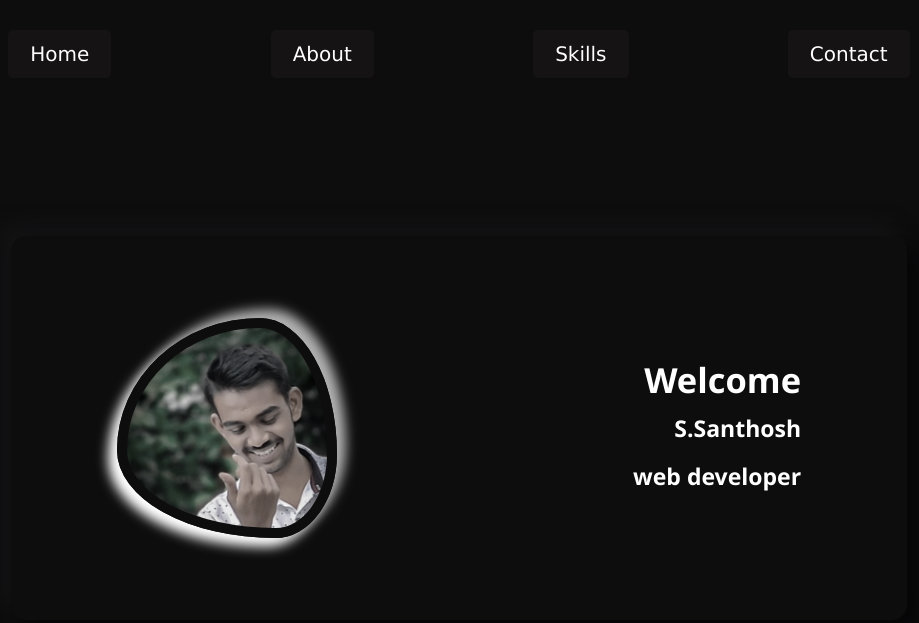
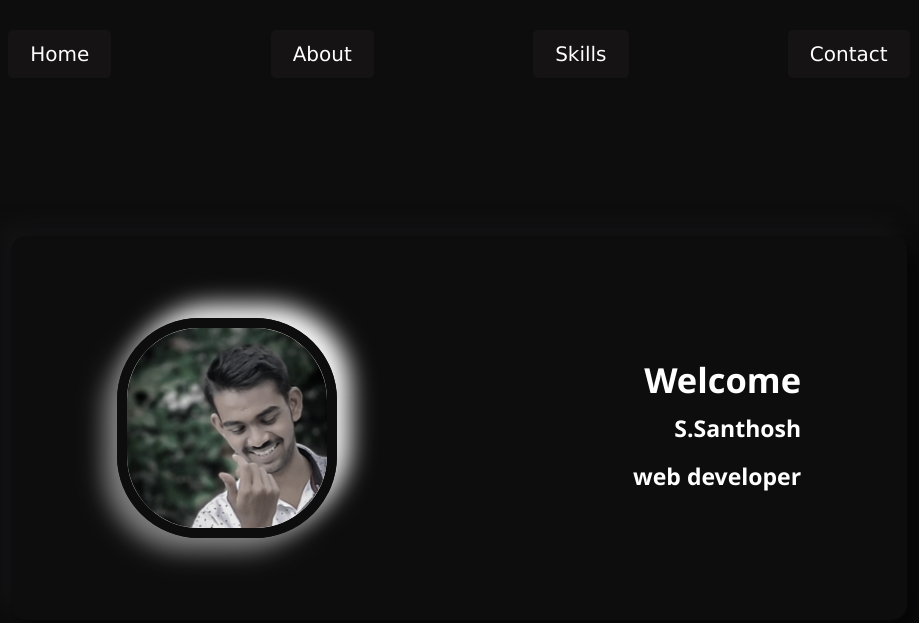
Before and after one commit to Santhosh1933/DarkWeb, a plain HTML site: page index.html in a window 1280 px wide. Shown: the top 623 px of the page, without its empty margins (181-1100 px from the left). Drawn offline with Linux system fonts and the light colour scheme.

Commit message:
Update style.css

```diff
--- a/assets/css/style.css
+++ b/assets/css/style.css
@@ -70,9 +70,10 @@ ul {
     height: 200px;
     object-fit: cover;
     border: 10px solid #0d0d0e;
-    border-radius: 65% 35% 28% 72% / 60% 62% 38% 40%;
-    box-shadow:  9px -9px 12px #b1b1b1,
-             -9px 9px 12px #ffffff;
+    border-radius: 82px;
+background: linear-gradient(225deg, #f0f0f0, #cacaca);
+box-shadow:  -13px 13px 25px #808080,
+             13px -13px 25px #ffffff;
 transition: 600ms;
     filter: grayscale(80%);
 }
```
